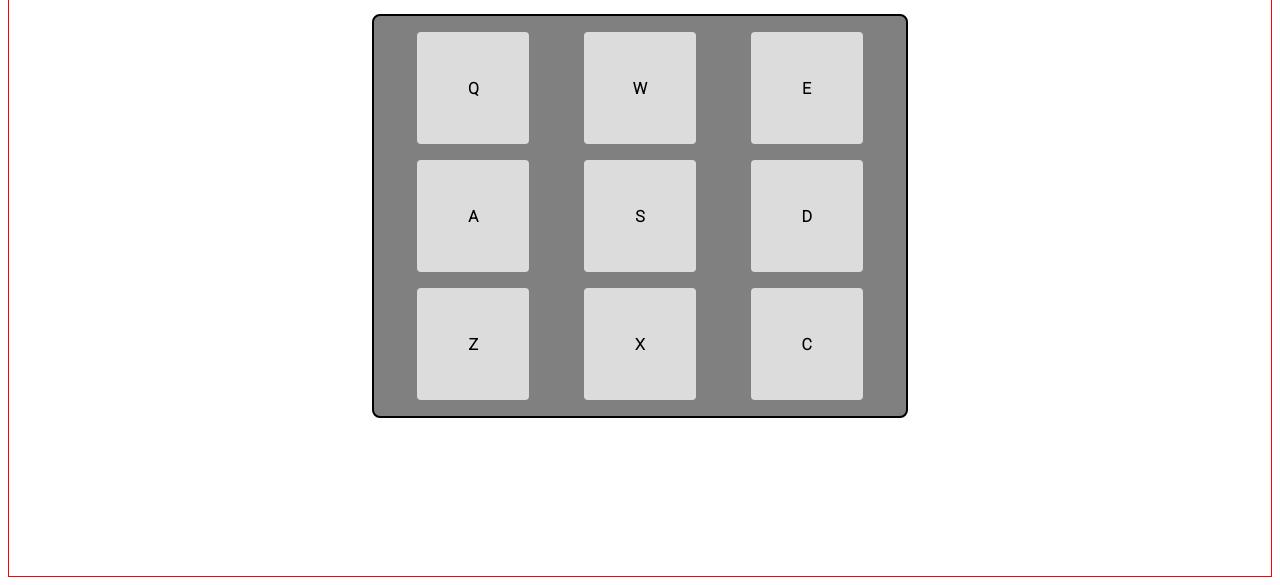
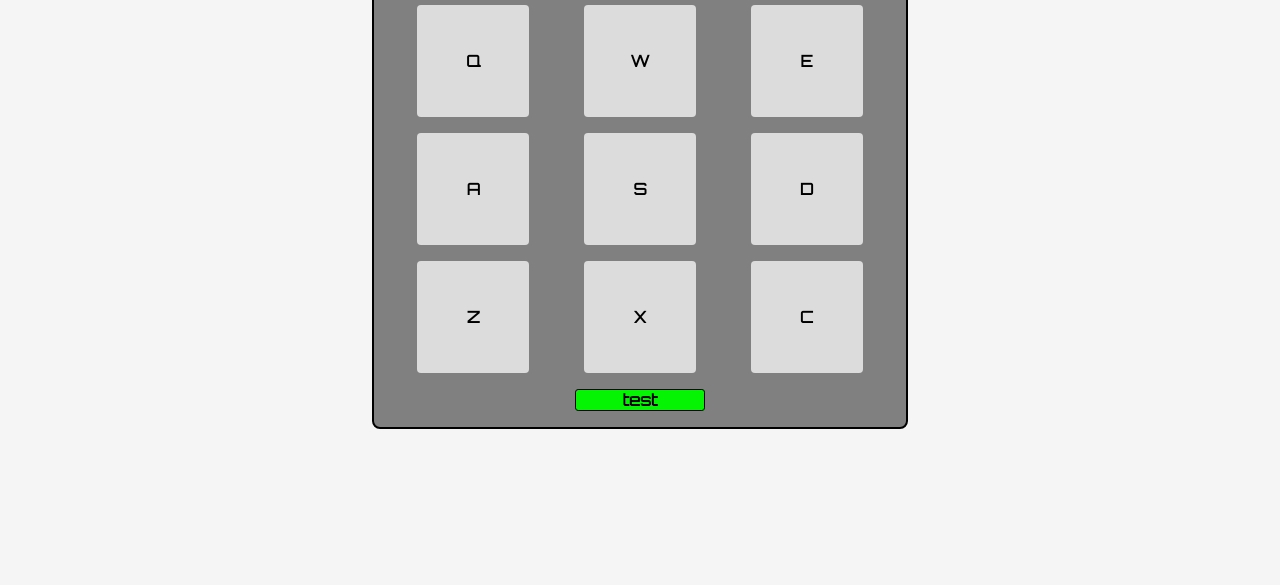
Before and after one commit to conrog/drum-machine, a plain HTML site: page index.html in a window 1280 px wide. Shown: the part 233-818 px from the top of the page. Drawn offline with nearby package versions, Linux system fonts and the light colour scheme.

Commit message:
Drum name now displays when played

```diff
--- a/App.css
+++ b/App.css
@@ -1,9 +1,14 @@
-@import url("https://fonts.googleapis.com/css2?family=Roboto:wght@300&display=swap");
+@import url("https://fonts.googleapis.com/css2?family=Orbitron&display=swap");
+
+body {
+  background-color: whitesmoke;
+  margin: 0;
+}
 
 #drum-machine {
-  font-family: "Roboto", sans-serif;
+  text-align: center;
+  font-family: "Orbitron", sans-serif;
   font-weight: bold;
-  border: 1px solid red;
   height: 100vh;
   display: flex;
   flex-direction: column;
@@ -18,6 +23,9 @@
   width: 500px;
   margin: auto;
   padding: 1rem;
+}
+
+.grid-container {
   display: grid;
   grid-template-columns: repeat(3, 2fr);
   justify-items: center;
@@ -36,6 +44,15 @@
   cursor: pointer;
 }
 
+#screen {
+  background-color: #04f404;
+  border: 1px solid black;
+  border-radius: 0.2rem;
+  width: 8rem;
+  text-align: center;
+  margin: 1rem auto 0;
+}
+
 .disable-select {
   -webkit-user-select: none;
   -moz-user-select: none;
--- a/App.js
+++ b/App.js
@@ -64,6 +64,7 @@ class DrumPad extends React.Component {
   playDrum() {
     let drum = document.getElementById(this.props.drum.name).firstChild;
     this.changeStyle();
+    this.props.display(this.props.drum.name);
     drum.currentTime = 0;
     drum.play();
   }
@@ -86,15 +87,25 @@ class DrumPad extends React.Component {
 class App extends React.Component {
   constructor(props) {
     super(props);
+    this.state = {
+      drumName: "test",
+    };
+    this.displayDrumName = this.displayDrumName.bind(this);
+  }
+  displayDrumName(name) {
+    this.setState({ drumName: name });
   }
   render() {
     return (
       <div id="drum-machine">
-        <h1>Drum Machine React App</h1>
         <div id="display">
-          {drums.map((drum) => {
-            return <DrumPad key={drum.name} drum={drum} />;
-          })}
+          <h1>Drum Machine</h1>
+          <div className="grid-container">
+            {drums.map((drum) => {
+              return <DrumPad key={drum.name} drum={drum} display={this.displayDrumName} />;
+            })}
+          </div>
+          <div id="screen">{this.state.drumName}</div>
         </div>
       </div>
     );
```
